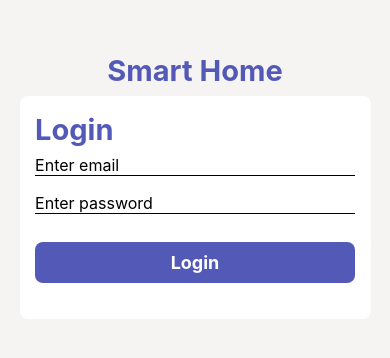
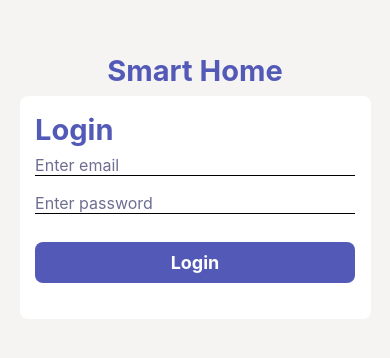
Before and after one commit to SandySavarkar/react-native-home-automation, a React Native app: screen /Login in a window 390 px wide. Shown: the part 232-590 px from the top of the page. Built offline with nearby package versions, Linux system fonts and the light colour scheme; no server answers.

Commit message:
changed text color for dark mode & managed API data

```diff
--- a/src/Screens/Dashboard/index.jsx
+++ b/src/Screens/Dashboard/index.jsx
@@ -13,6 +13,7 @@ import { groupByKey } from '../../utils/helpers';
 import moment from "moment";
 import { UNIT_PRICE } from '../../utils/constants';
 import { clear } from '../../redux/reducers/authSlice';
+import Color from '../../utils/Color';
 export const Dashboard = () => {
   const {history, pinsHistoryData} = useSelector(state => state.history);
   const {auth} = useSelector(state => state.auth);
@@ -131,8 +132,8 @@ export const Dashboard = () => {
   return (
     <SafeAreaView>
       <View style={styles.header}>
-        <Label mt={10} bolder>
-          Hello, Sanjay Punani ☀️
+        <Label mt={10} bolder color={Color.NORMAL_TEXT_COLOR}>
+          Hello, {auth?.name} ☀️
         </Label>
         <TouchableOpacity onPress={handleLogout}>
           <Image
--- a/src/Screens/Login/index.jsx
+++ b/src/Screens/Login/index.jsx
@@ -17,7 +17,7 @@ export const Login = () => {
   const [emailError, setEmailError] = useState('');
   const [passwordError, setPasswordError] = useState('');
   const navigation = useNavigation();
-  const dispatch = useDispatch()
+  const dispatch = useDispatch();
   const handleSubmit = () => {
     // var isValid;
     // let {email, password} = user;
@@ -47,7 +47,7 @@ export const Login = () => {
       }
       APIs.login(param).then(res=>{
         console.log('login res', res)
-        if(!res.data.message){
+        if(!res?.data?.message){
           dispatch(saveAuthData(res?.data))
         navigation.navigate('AuthRoute')
         }else{
@@ -71,7 +71,8 @@ export const Login = () => {
         <View style={styles.inputContainer}>
           <TextInput
             placeholder="Enter email"
-            style={styles.input}
+            placeholderTextColor={Color.NORMAL_TEXT_COLOR}
+            style={[styles.input,{color:Color.NORMAL_TEXT_COLOR}]}
             keyboardType={'email-address'}
             onChangeText={text => setUser({...user, email: text})}
             //  onBlur={handleBlur('email')}
@@ -84,7 +85,8 @@ export const Login = () => {
         <View style={styles.inputContainer}>
           <TextInput
             placeholder="Enter password"
-            style={styles.input}
+            placeholderTextColor={Color.NORMAL_TEXT_COLOR}
+            style={[styles.input,{color:Color.NORMAL_TEXT_COLOR}]}
             secureTextEntry
             onChangeText={text => setUser({...user, password: text})}
             //  onBlur={handleBlur('password')}
--- a/src/Screens/RoomDetails/Components/Scheduler.jsx
+++ b/src/Screens/RoomDetails/Components/Scheduler.jsx
@@ -33,10 +33,10 @@ const Scheduler = ({deviceInfo, cbSuccess}) => {
     }
   return (
     <View style={{marginVertical: 20}}>
-      <Text>Set {deviceInfo.name} on time</Text>
+      <Text style={styles.textColor}>Set {deviceInfo.name} on time</Text>
 
       <DateTimePicker date={schedularTime.startTime} onChange={(time)=>{console.log('startTime time', time);setSchedularTime({startTime:time,endTime:schedularTime.endTime})}} />
-      <Text>Set {deviceInfo.name} off time</Text>
+      <Text style={styles.textColor}>Set {deviceInfo.name} off time</Text>
 
       <DateTimePicker date={schedularTime.endTime} onChange={(time)=>{console.log('endTime ', time );setSchedularTime({startTime:schedularTime.startTime,endTime:time})}} />
       {errorMessage?<Text style={{color:Color.ERROR}}>{errorMessage}</Text>:null}
@@ -61,4 +61,7 @@ const styles = StyleSheet.create({
     padding: 15,
     borderRadius: 8,
   },
+  textColor:{
+    color:Color.NORMAL_TEXT_COLOR
+  }
 });
--- a/src/Screens/RoomDetails/index.jsx
+++ b/src/Screens/RoomDetails/index.jsx
@@ -189,9 +189,7 @@ import moment from 'moment'
       }
       setIsEdit(!isEdit);
     };
-    const handleHistory =()=>{
 
-    }
     return (
       <SafeAreaView>
         <Text style={styles.header}>{details?.name}</Text>
@@ -223,6 +221,7 @@ import moment from 'moment'
                 defaultValu={activePin?.limit}
                 value={limit}
                 placeholder={'Enter unit'}
+                placeholderTextColor={Color.NORMAL_TEXT_COLOR}
                 keyboardType="numeric"
               />
             ) : (
@@ -237,8 +236,8 @@ import moment from 'moment'
             </TouchableOpacity>
           </View>
               <View>
-              <Text style={styles.info}>Unit Consumed by {activePin?.pinName} : {(activePinHistory?.totleUnit)?.toFixed(2)} kWh</Text>
-              <Text style={styles.info}>Total Cost: {(activePinHistory?.totleCost)?.toFixed(2)} ₹</Text>
+              <Text style={styles.info}>Consumed unit {activePin?.pinName} : {activePinHistory?.totleUnit? (activePinHistory?.totleUnit)?.toFixed(2):0.0} kWh</Text>
+              <Text style={styles.info}>Total Cost: {activePinHistory?.totleCost?(activePinHistory?.totleCost).toFixed(2):0} ₹</Text>
               </View>
         <TouchableOpacity
           onPress={() => setScheduleModal(true)}
@@ -271,6 +270,7 @@ import moment from 'moment'
       backgroundColor: Color.WHITE,
       fontSize: 20,
       fontWeight: 'bold',
+      color:Color.NORMAL_TEXT_COLOR
     },
     toggleButton: {
       alignSelf: 'center',
@@ -313,6 +313,7 @@ import moment from 'moment'
     info:{
       fontWeight:'bold',
       marginLeft:30,
-      marginTop:10
+      marginTop:10,
+      color:Color.NORMAL_TEXT_COLOR
     }
   });
--- a/src/Utils/Color.js
+++ b/src/Utils/Color.js
@@ -1,3 +1,4 @@
+import { Appearance } from "react-native";
 const Color = {
   DARK_GRAY: '#A5A5A5',
 
@@ -32,6 +33,7 @@ const Color = {
   PRIMARY:
   "#14A68B",
   DARK_GREY: "#3C445E",
+  NORMAL_TEXT_COLOR :Appearance.getColorScheme()=== 'dark' ? "#6f6e92":"#6f6e92"
 
 };
 
--- a/src/components/BottomModal/index.jsx
+++ b/src/components/BottomModal/index.jsx
@@ -9,7 +9,7 @@ const BottomModal = ({header,isOpen,handleOnClose,children}) => {
         <View style={styles.container}>
         <View style={styles.mainContainer}>
         <View style={styles.header}>
-            <Text style={{fontSize:20,fontWeight:'bold'}}>{header}</Text>
+            <Text style={{fontSize:20,fontWeight:'bold',color:Color.NORMAL_TEXT_COLOR}}>{header}</Text>
             <TouchableOpacity onPress={handleOnClose}>
             <Image source={require('../../assets/images/logout.png')} style={{height:20,width:20}}/>
             </TouchableOpacity>
--- a/src/components/DateTimePicker/index.js
+++ b/src/components/DateTimePicker/index.js
@@ -1,11 +1,12 @@
 import React, { useState } from 'react'
 import { View } from 'react-native';
 import DatePicker from 'react-native-date-picker'
+import Color from '../../utils/Color';
 
 const DateTimePicker = ({onChange,date}) => {
   return (
     <View style={{alignSelf:'center',marginVertical:20}}>
-       <DatePicker date={date} onDateChange={onChange} minimumDate={new Date()}/>
+       <DatePicker textColor={Color.BLACK} date={date} onDateChange={onChange} minimumDate={new Date()}/>
     </View>
   )
 }
--- a/src/components/DeviceListing/index.js
+++ b/src/components/DeviceListing/index.js
@@ -9,9 +9,9 @@ import {
 import React, {useEffect, useState} from 'react';
 import Color from '../../utils/Color';
 
-const DeviceView = ({data, active, onPress}) => {
+const DeviceView = ({data, active, onPress, key}) => {
   return (
-    <View style={styles.container}>
+    <View style={styles.container} key={key}>
       <TouchableOpacity
         style={[
           styles.subContainer,
@@ -39,6 +39,7 @@ const DeviceListing = ({data, handleClick, activePinId}, props) => {
   const renderItem = ({item}) => {
     return (
       <DeviceView
+        key={item.pinId}
         data={item}
         active={activePinId === item?.pinId}
         onPress={() => {
@@ -52,13 +53,14 @@ const DeviceListing = ({data, handleClick, activePinId}, props) => {
 
   return (
     <>
+    {data?
       <FlatList
-        data={data}
-        horizontal
-        keyExtractor={item => item.pinId}
-        renderItem={renderItem}
-        style={{alignSelf: 'center'}}
-      />
+      data={data}
+      horizontal
+      keyExtractor={item => item.pinId}
+      renderItem={renderItem}
+      style={{alignSelf: 'center'}}
+    />:null}
     </>
   );
 };
--- a/src/components/DeviceStatusHistory/index.js
+++ b/src/components/DeviceStatusHistory/index.js
@@ -28,7 +28,7 @@ const DeviceStatusHistory = ({history}) => {
             <Text style={[styles.width,{fontWeight:'bold'}]}>{"On Time"}</Text>
             <Text style={[styles.width,{fontWeight:'bold'}]}>{'Off Time'}</Text>
             <View style={styles.container}>
-                <Text style={{fontWeight:'bold'}}>Consumption</Text>
+                <Text style={[{fontWeight:'bold'},styles.textColor]}>Consumption</Text>
             </View>
         </View>
         )}
@@ -36,7 +36,7 @@ const DeviceStatusHistory = ({history}) => {
         header
         keyExtractor={item=>item.id}
         />:
-        <Text >History not found</Text>}
+        <Text style={styles.textColor}>History not found</Text>}
     </View>
   )
 }
@@ -67,5 +67,8 @@ const styles = StyleSheet.create({
     alignSelf:'center',
     marginRight:5
    },
-   width:{width:Dimensions.get('window').width/3}
+   width:{width:Dimensions.get('window').width/3,
+        color:Color.NORMAL_TEXT_COLOR
+    },
+    textColor:{color:Color.NORMAL_TEXT_COLOR}
 })
--- a/src/components/EnergyConsumptionCard/index.js
+++ b/src/components/EnergyConsumptionCard/index.js
@@ -3,7 +3,8 @@ import {Image, StyleSheet,  View} from 'react-native';
 import Label from '../Label';
 import Color from '../../utils/Color';
 import { useSelector } from 'react-redux';
-import {UNIT_PRICE} from '../../utils/constants'
+import {UNIT_PRICE} from '../../utils/constants';
+import moment from 'moment';
 
 const EnergyConsumptionCard = () => {
   const {pinsHistoryData} = useSelector(state => state.history);
@@ -35,8 +36,8 @@ const EnergyConsumptionCard = () => {
             source={require('../../assets/images/calendar.png')}
             style={{height: 20, width: 20}}
           />
-          <Label xsmall color={Color.WHITE}>
-            16 Nov, 2022
+          <Label xsmall color={Color.WHITE} ph={3}>
+            {moment(new Date()).format('ll')}
           </Label>
         </View>
       </View>
```
